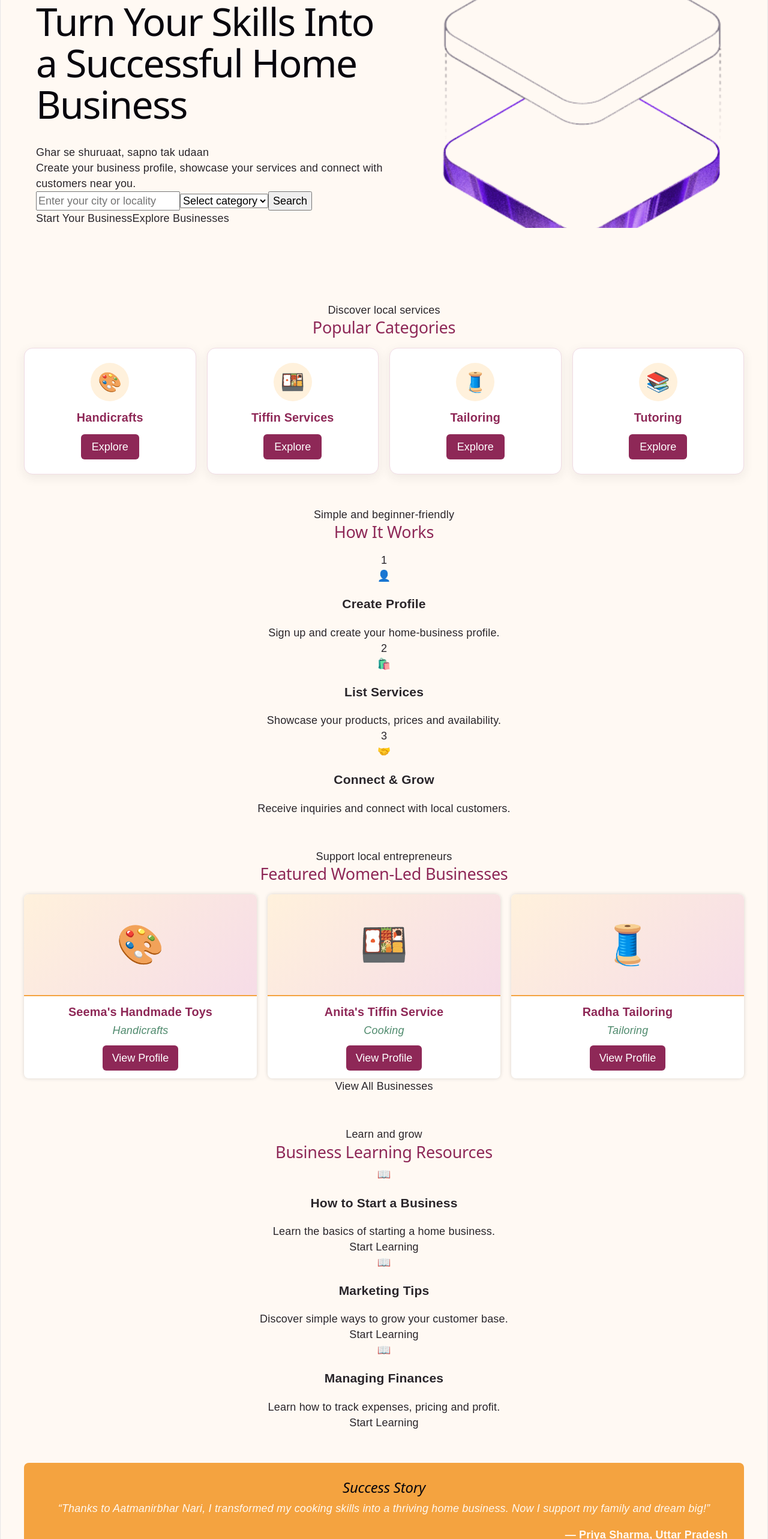
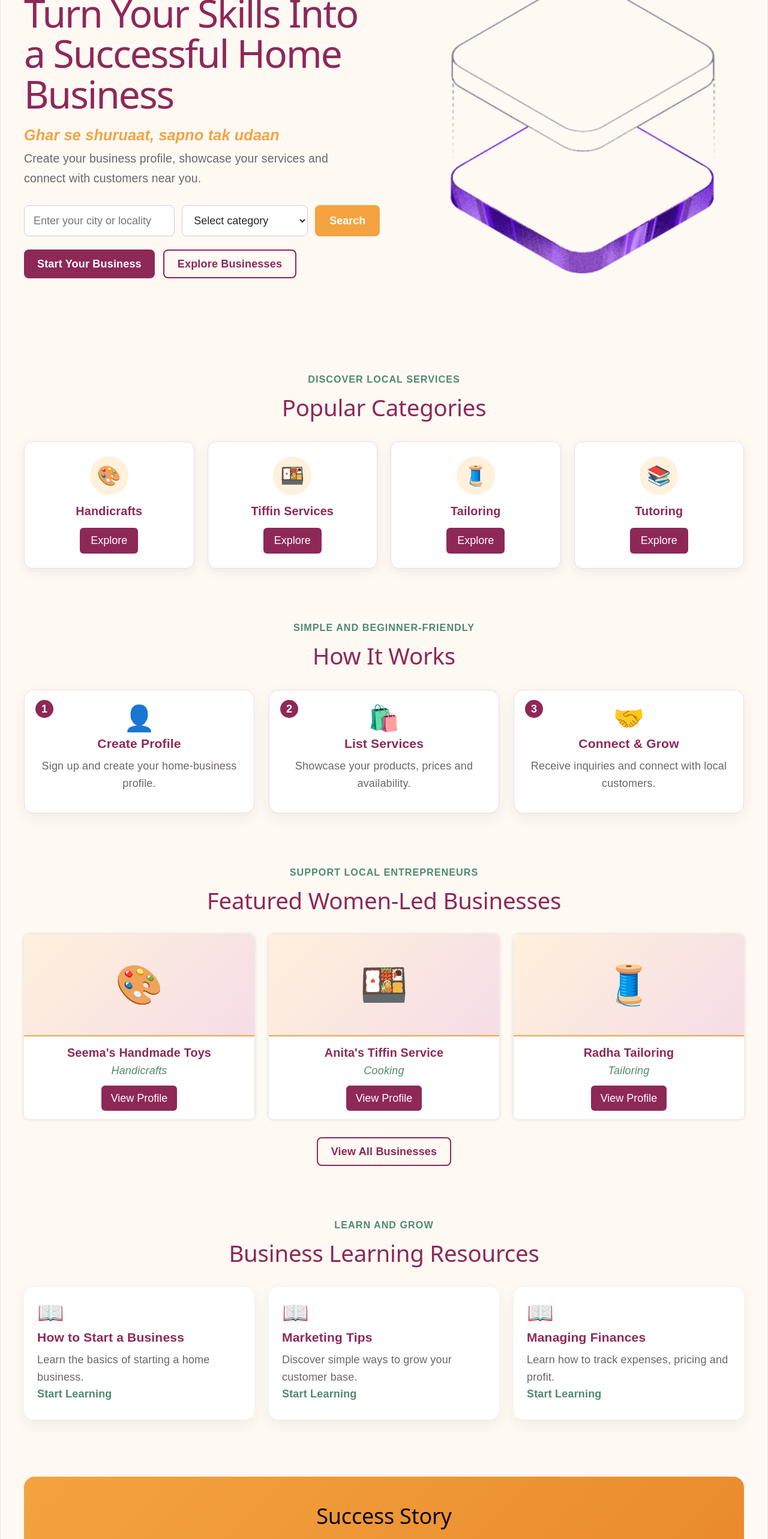
Before and after one commit to Just-shuklaastha07/aatmanirbhar-nari, a React app in the folder frontend/: page / in a window 1280 px wide. Shown: the part 234-2800 px from the top of the page at 60% size. Built offline with nearby package versions, Linux system fonts and the light colour scheme; the HTML template or start-up script is replaced by a standard one.

Commit message:
Complete responsive landing page design

```diff
--- a/frontend/src/pages/LandingPage.css
+++ b/frontend/src/pages/LandingPage.css
@@ -1,36 +1,38 @@
-/* Palette variables */
 :root {
-  --plum: #8E2857;
-  --saffron: #F4A340;
-  --cream: #FFF9F3;
-  --green: #4F8A6D;
-  --charcoal: #29252A;
+  --plum: #8e2857;
+  --dark-plum: #6f1d43;
+  --saffron: #f4a340;
+  --cream: #fff9f3;
+  --green: #4f8a6d;
+  --charcoal: #29252a;
+  --muted: #6b6468;
+  --white: #ffffff;
 }
 
 .landing-container {
   width: 100%;
-  max-width: none;
-  margin: 0;
-  padding: 0 20px 50px;
+  min-height: 100vh;
+  padding: 0 24px 70px;
   color: var(--charcoal);
   background: var(--cream);
-  font-family: Arial, sans-serif;
+  overflow-x: hidden;
 }
 
 .landing-container > section {
   width: min(1200px, 100%);
+  margin-right: auto;
   margin-left: auto;
-  margin-right: auto;
 }
 
-/* -- Hero -- */
+/* Hero */
+
 .hero-section {
   display: grid;
-  grid-template-columns: 1.1fr 0.9fr;
-  min-height: 520px;
-  padding: 70px 20px;
+  grid-template-columns: 1.05fr 0.95fr;
+  min-height: 620px;
+  padding: 80px 0;
   align-items: center;
-  gap: 50px;
+  gap: 70px;
 }
 
 .hero-text {
@@ -38,197 +40,429 @@
   text-align: left;
 }
 
+.hero-label,
+.section-label {
+  margin: 0 0 12px;
+  color: var(--green);
+  font-size: 0.9rem;
+  font-weight: 700;
+  letter-spacing: 1px;
+  text-transform: uppercase;
+}
+
 .hero-text h1 {
-  font-size: clamp(2.2rem, 5vw, 4rem);
-  line-height: 1.08;
+  margin: 0;
+  color: var(--plum);
+  font-size: clamp(2.7rem, 5vw, 4.6rem);
+  line-height: 1.05;
+  letter-spacing: -2px;
+}
+
+.tagline {
+  margin: 22px 0 10px;
+  color: var(--saffron);
+  font-size: 1.4rem;
+  font-weight: 700;
+  font-style: italic;
+}
+
+.hero-description {
+  max-width: 580px;
+  margin: 0 0 28px;
+  color: var(--muted);
+  font-size: 1.08rem;
+  line-height: 1.7;
+}
+
+.search-form {
+  display: grid;
+  grid-template-columns: 1fr 210px auto;
+  gap: 12px;
+  margin-bottom: 22px;
+}
+
+.search-form input,
+.search-form select {
+  width: 100%;
+  min-height: 52px;
+  padding: 0 15px;
+  color: var(--charcoal);
+  background: white;
+  border: 1px solid #d8c7cf;
+  border-radius: 8px;
+  outline: none;
+}
+
+.search-form input:focus,
+.search-form select:focus {
+  border-color: var(--plum);
+  box-shadow: 0 0 0 3px rgba(142, 40, 87, 0.12);
+}
+
+.search-form button {
+  min-height: 52px;
+  padding: 0 24px;
+  color: white;
+  font-weight: 700;
+  cursor: pointer;
+  background: var(--saffron);
+  border: none;
+  border-radius: 8px;
+}
+
+.search-form button:hover {
+  background: #dc8d2e;
+}
+
+.hero-actions {
+  display: flex;
+  flex-wrap: wrap;
+  gap: 14px;
+}
+
+.primary-action,
+.secondary-action,
+.join-button {
+  display: inline-flex;
+  min-height: 48px;
+  padding: 0 22px;
+  align-items: center;
+  justify-content: center;
+  font-weight: 700;
+  text-decoration: none;
+  border-radius: 8px;
+  transition: 0.2s ease;
+}
+
+.primary-action,
+.join-button {
+  color: white;
+  background: var(--plum);
+}
+
+.primary-action:hover,
+.join-button:hover {
+  color: white;
+  background: var(--dark-plum);
+}
+
+.secondary-action {
+  color: var(--plum);
+  background: transparent;
+  border: 2px solid var(--plum);
+}
+
+.secondary-action:hover {
+  color: white;
+  background: var(--plum);
+}
+
+.hero-image {
+  display: flex;
+  align-items: center;
+  justify-content: center;
 }
 
 .hero-image img {
   width: 100%;
-  max-height: 440px;
-  object-fit: cover;
+  max-width: 540px;
+  max-height: 500px;
+  object-fit: contain;
   border-radius: 24px;
 }
 
-@media (max-width: 800px) {
-  .hero-section {
-    grid-template-columns: 1fr;
-    min-height: auto;
-    padding: 50px 0;
-  }
+/* General sections */
 
-  .hero-text {
-    text-align: center;
-  }
-
-  .search-form {
-    flex-direction: column;
-  }
-
-  .search-form input,
-  .search-form select,
-  .search-form button {
-    width: 100%;
-  }
+.categories-section,
+.how-it-works,
+.featured-businesses,
+.learning-resources,
+.impact-stats {
+  padding: 75px 0 10px;
+  text-align: center;
 }
 
-/* -- Categories -- */
-.categories-section {
-  margin-top: 3rem;
+.categories-section h2,
+.how-it-works h2,
+.featured-businesses h2,
+.learning-resources h2,
+.impact-stats h2 {
+  margin: 0 0 34px;
+  color: var(--plum);
+  font-size: clamp(1.8rem, 3vw, 2.5rem);
 }
 
-.categories-section h2 {
-  color: var(--plum);
-  margin-bottom: 1rem;
-  font-size: 1.5rem;
-}
+/* Categories */
 
 .categories-grid {
   display: grid;
-  grid-template-columns: repeat(auto-fit, minmax(140px, 1fr));
-  gap: 1rem;
+  grid-template-columns: repeat(4, minmax(0, 1fr));
+  gap: 22px;
 }
 
-/* -- How It Works -- */
-.how-it-works {
-  margin-top: 3rem;
+/* How it works */
+
+.steps-grid {
+  display: grid;
+  grid-template-columns: repeat(3, minmax(0, 1fr));
+  gap: 24px;
 }
 
-.how-it-works h2 {
-  color: var(--plum);
-  margin-bottom: 1rem;
-  font-size: 1.5rem;
+.step-card {
+  position: relative;
+  padding: 34px 24px;
+  background: white;
+  border: 1px solid #f0dbe4;
+  border-radius: 16px;
+  box-shadow: 0 7px 22px rgba(41, 37, 42, 0.07);
 }
 
-.how-steps {
-  padding-left: 1.25rem;
+.step-number {
+  position: absolute;
+  top: 16px;
+  left: 18px;
+  display: grid;
+  width: 30px;
+  height: 30px;
+  place-items: center;
+  color: white;
+  font-weight: 700;
+  background: var(--plum);
+  border-radius: 50%;
 }
 
-.how-steps li {
-  margin-bottom: 0.5rem;
+.step-icon {
+  margin-bottom: 16px;
+  font-size: 42px;
 }
 
-/* -- Featured Businesses -- */
-.featured-businesses {
-  margin-top: 3rem;
+.step-card h3 {
+  margin: 0 0 10px;
+  color: var(--plum);
 }
 
-.featured-businesses h2 {
-  color: var(--plum);
-  margin-bottom: 1rem;
-  font-size: 1.5rem;
+.step-card p {
+  margin: 0;
+  color: var(--muted);
+  line-height: 1.6;
 }
+
+/* Businesses */
 
 .businesses-grid {
   display: grid;
-  grid-template-columns: repeat(auto-fit, minmax(200px, 1fr));
-  gap: 1rem;
+  grid-template-columns: repeat(3, minmax(0, 1fr));
+  gap: 24px;
 }
 
-/* -- Learning Resources -- */
-.learning-resources {
-  margin-top: 3rem;
+.section-action {
+  margin-top: 30px;
 }
 
-.learning-resources h2 {
-  color: var(--plum);
-  margin-bottom: 0.5rem;
-  font-size: 1.5rem;
+/* Resources */
+
+.resources-grid {
+  display: grid;
+  grid-template-columns: repeat(3, minmax(0, 1fr));
+  gap: 24px;
 }
 
-.resources-list {
-  list-style: none;
-  padding-left: 0;
+.resource-card {
+  padding: 30px 22px;
+  text-align: left;
+  background: white;
+  border-radius: 16px;
+  box-shadow: 0 7px 22px rgba(41, 37, 42, 0.07);
 }
 
-.resources-list li {
-  margin-bottom: 0.5rem;
+.resource-icon {
+  margin-bottom: 15px;
+  font-size: 36px;
 }
 
-.resources-list a {
-  text-decoration: none;
-  color: var(--green);
+.resource-card h3 {
+  margin: 0 0 10px;
+  color: var(--plum);
 }
 
-.resources-list a:hover,
-.resources-list a:focus {
-  text-decoration: underline;
+.resource-card p {
+  min-height: 52px;
+  color: var(--muted);
+  line-height: 1.6;
 }
 
-/* -- Success Story -- */
+.resource-card a {
+  color: var(--green);
+  font-weight: 700;
+  text-decoration: none;
+}
+
+/* Success story */
+
 .success-story {
-  margin-top: 3rem;
-  background-color: var(--saffron);
-  color: var(--cream);
-  padding: 1.5rem;
-  border-radius: 8px;
-  font-style: italic;
+  margin-top: 85px !important;
+  padding: 45px;
+  color: white;
+  text-align: center;
+  background: linear-gradient(135deg, var(--saffron), #e8882a);
+  border-radius: 18px;
+}
+
+.success-story h2 {
+  margin: 0 0 20px;
+  font-size: 2rem;
 }
 
 .success-story blockquote {
-  margin: 0;
+  max-width: 900px;
+  margin: 0 auto;
+  font-size: 1.15rem;
+  font-style: italic;
+  line-height: 1.8;
 }
 
 .success-story cite {
   display: block;
-  margin-top: 1rem;
+  margin-top: 18px;
+  font-weight: 700;
   font-style: normal;
-  font-weight: bold;
-  text-align: right;
 }
 
-/* -- Impact Stats -- */
-.impact-stats {
-  margin-top: 3rem;
-  text-align: center;
+/* Statistics */
+
+.stats-grid {
+  display: grid;
+  grid-template-columns: repeat(4, minmax(0, 1fr));
+  gap: 22px;
 }
 
-.impact-stats h2 {
-  color: var(--plum);
-  margin-bottom: 1rem;
-  font-size: 1.5rem;
+.stat-card {
+  display: flex;
+  min-height: 130px;
+  padding: 22px;
+  align-items: center;
+  justify-content: center;
+  flex-direction: column;
+  color: white;
+  background: var(--green);
+  border-radius: 14px;
 }
 
-.stats-grid {
-  display: flex;
-  justify-content: space-around;
-  flex-wrap: wrap;
-  gap: 2rem;
+.stat-card strong {
+  margin-bottom: 8px;
+  font-size: 2rem;
 }
 
-.stats-grid div {
-  flex: 1 1 120px;
-  background-color: var(--green);
-  color: white;
-  border-radius: 8px;
-  padding: 1rem;
-  font-weight: bold;
+.stat-card span {
+  line-height: 1.4;
 }
 
-/* -- Final CTA -- */
+/* CTA */
+
 .final-cta {
-  margin-top: 3rem;
+  margin-top: 80px !important;
+  padding: 55px 25px;
   text-align: center;
+  background: #f7e5ed;
+  border-radius: 18px;
 }
 
 .final-cta h2 {
-  font-size: 1.8rem;
+  margin: 0 0 12px;
   color: var(--plum);
-  margin-bottom: 1rem;
+  font-size: clamp(2rem, 4vw, 3rem);
 }
 
-.join-button {
-  background-color: var(--plum);
-  color: var(--cream);
-  font-weight: bold;
-  padding: 0.75rem 1.5rem;
-  border-radius: 6px;
-  text-decoration: none;
-  display: inline-block;
+.final-cta p {
+  margin: 0 auto 25px;
+  color: var(--muted);
 }
 
-.join-button:hover,
-.join-button:focus {
-  background-color: var(--green);
-  color: white;
+/* Tablet */
+
+@media (max-width: 950px) {
+  .hero-section {
+    grid-template-columns: 1fr;
+    min-height: auto;
+    padding: 60px 0;
+    text-align: center;
+  }
+
+  .hero-text {
+    max-width: 750px;
+    margin: 0 auto;
+    text-align: center;
+  }
+
+  .hero-description {
+    margin-right: auto;
+    margin-left: auto;
+  }
+
+  .hero-actions {
+    justify-content: center;
+  }
+
+  .categories-grid,
+  .stats-grid {
+    grid-template-columns: repeat(2, minmax(0, 1fr));
+  }
+
+  .steps-grid,
+  .businesses-grid,
+  .resources-grid {
+    grid-template-columns: 1fr;
+  }
 }
+
+/* Mobile */
+
+@media (max-width: 600px) {
+  .landing-container {
+    padding: 0 16px 45px;
+  }
+
+  .hero-section {
+    padding: 45px 0;
+    gap: 35px;
+  }
+
+  .hero-text h1 {
+    font-size: 2.45rem;
+    letter-spacing: -1px;
+  }
+
+  .tagline {
+    font-size: 1.12rem;
+  }
+
+  .search-form {
+    grid-template-columns: 1fr;
+  }
+
+  .hero-actions {
+    flex-direction: column;
+  }
+
+  .primary-action,
+  .secondary-action {
+    width: 100%;
+  }
+
+  .categories-grid,
+  .stats-grid {
+    grid-template-columns: 1fr;
+  }
+
+  .categories-section,
+  .how-it-works,
+  .featured-businesses,
+  .learning-resources,
+  .impact-stats {
+    padding-top: 55px;
+  }
+
+  .success-story {
+    padding: 35px 20px;
+  }
+}
```
